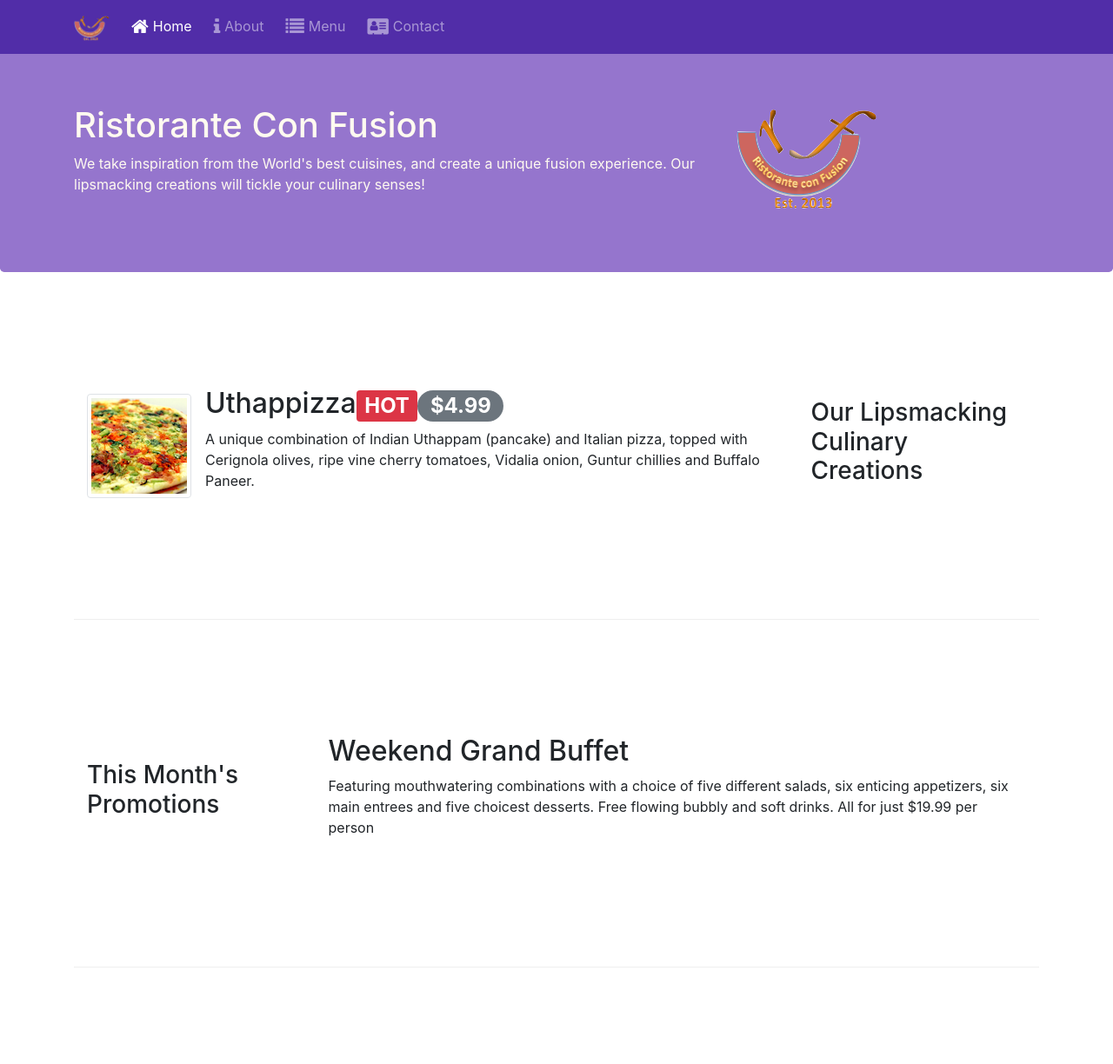
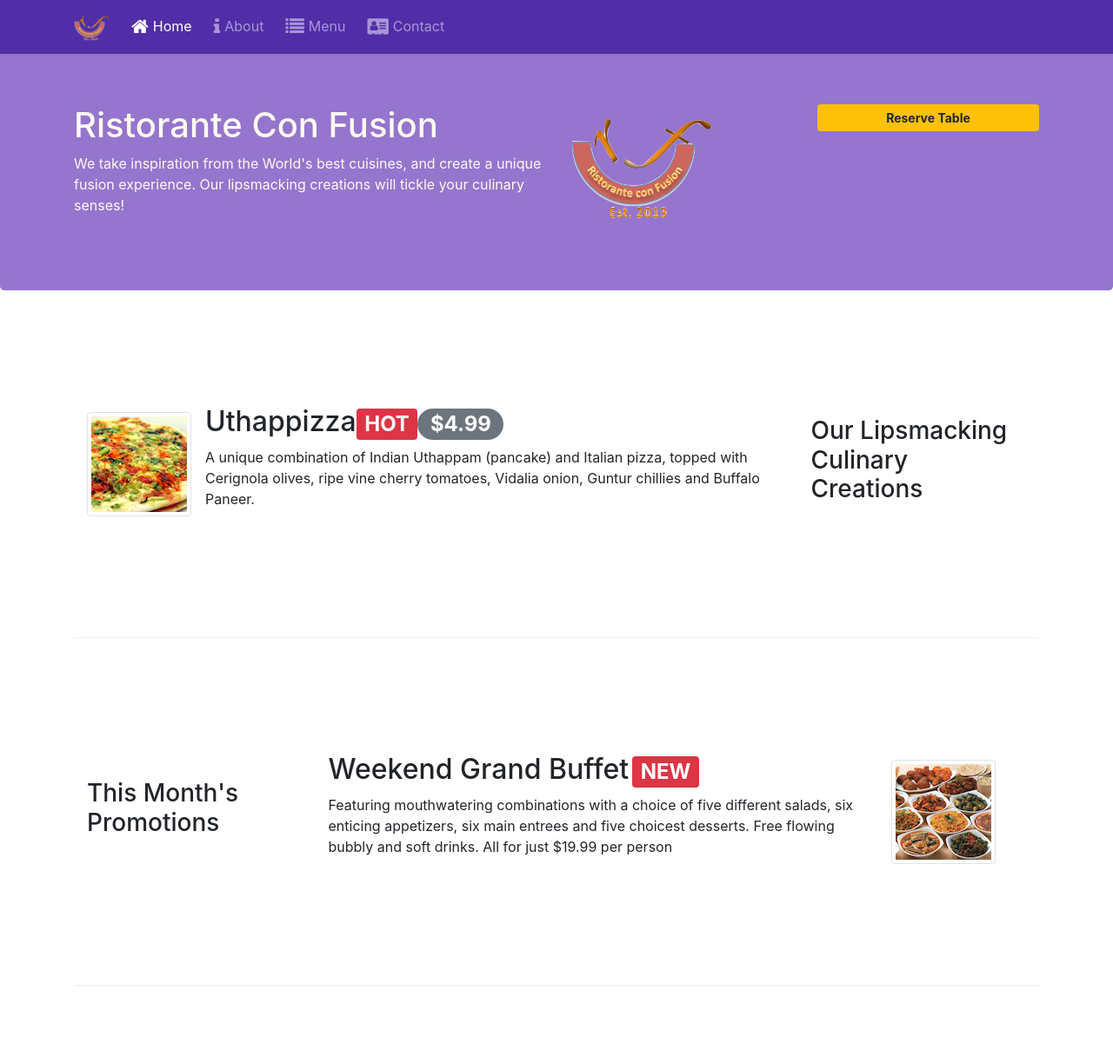
Before and after one commit to SarahZam/Restaurant-Website-Demo, a website: page index.html in a window 1280 px wide. Shown: the top 1224 px of the page at 87% size. Drawn offline with nearby package versions, Linux system fonts and the light colour scheme.

Commit message:
reservation added

```diff
--- a/css/style.css
+++ b/css/style.css
@@ -51,3 +51,8 @@ body  {
 .navbar-brand{
     margin-right: 10px !important;
 }
+
+.reserve-button{
+    text-decoration: none !important;
+    color: inherit;
+}
--- a/index.html
+++ b/index.html
@@ -38,13 +38,18 @@
     <header class="jumbotron">
         <div class="container">
             <div class="row">
-                <div class="col-12 col-sm-8">
+                <div class="col-12 col-sm-6">
                     <h1>Ristorante Con Fusion</h1>
                     <p>We take inspiration from the World's best cuisines, and create a unique fusion experience. Our lipsmacking creations will tickle your culinary senses!</p>
                 </div>
-                <div class="col-12 col-sm-4 align-self-center">
+                <div class="col-12 col-sm-3 align-self-center">
                     <img src="img/logo.png" class="img-fluid">
                 </div>
+
+                <div class="col-12 col-sm-3">
+                    <button type="button" class="btn btn-warning btn-sm btn-block"><a class="reserve-button" href="#reserve"><strong>Reserve Table</strong></a></button>
+                </div>
+
             </div>
         </div>
     </header>
@@ -67,16 +72,26 @@
             </div>
         </div>
 
-
         <div class="row row-content align-items-center">
             <div class="col-12 col-sm-4 col-md-3">
                 <h3>This Month's Promotions</h3>
             </div>
-            <div class="col col-sm col-md">
-                <h2>Weekend Grand Buffet</h2>
-                <p>Featuring mouthwatering combinations with a choice of five different salads, six enticing appetizers, six main entrees and five choicest desserts. Free flowing bubbly and soft drinks. All for just $19.99 per person </p>
+            <div class="col-12 col-sm-6 col-md-7">
+                <h2 class="mt-0">Weekend Grand Buffet<span class="badge badge-danger ml-1">NEW</span></h2>
+                <p class="d-none d-sm-block">Featuring mouthwatering combinations with a choice of five different salads, six enticing appetizers, six main entrees and five choicest desserts. Free flowing bubbly and soft drinks. All for just $19.99 per person </p>
+            </div>
+            <div class="col col-sm-2 order-sm-last col-md-2">
+                <div class="media">
+                    <img class="d-flex img-thumbnail align-self-center" src="img/buffet.png" alt="buffet">
+
+                    <div class="media-body">
+
+                   </div>
+                </div>
             </div>
         </div>
+
+
 
         <div class="row row-content align-items-center">
             <div class="col-12 col-sm-4 order-sm-last col-md-3">
@@ -105,10 +120,6 @@
 
                             <div class="col-12 col-lg-2">Number of Guests</div>
                             <div class="col-12 col-lg-8">
-                                <div class="form-check form-check-inline">
-                                    <input class="form-check-inline" type="radio" name="inlineRadioOptions" id="inlineRadio1" value="option1">
-                                    <label class="form-check-label" for="inlineRadio1">1</label>
-                                </div>
 
                                 <div class="form-check form-check-inline">
                                     <input class="form-check-inline" type="radio" name="inlineRadioOptions" id="inlineRadio1" value="option1">
```
